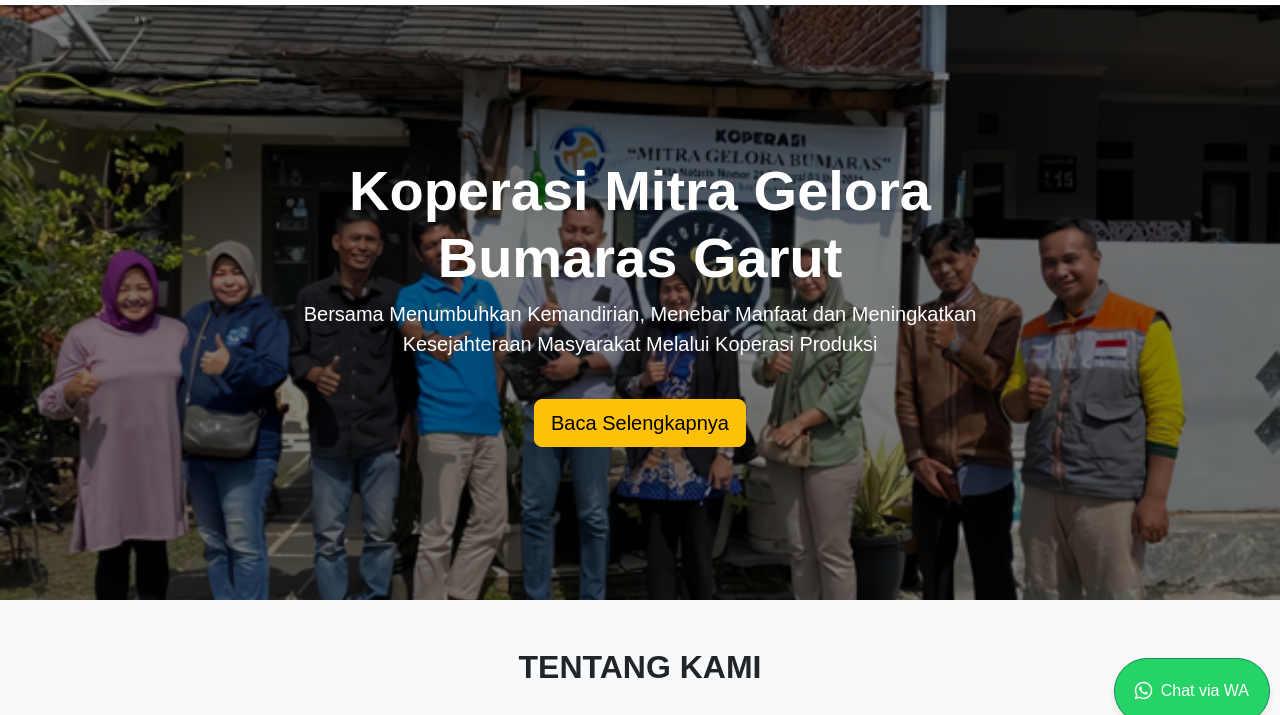
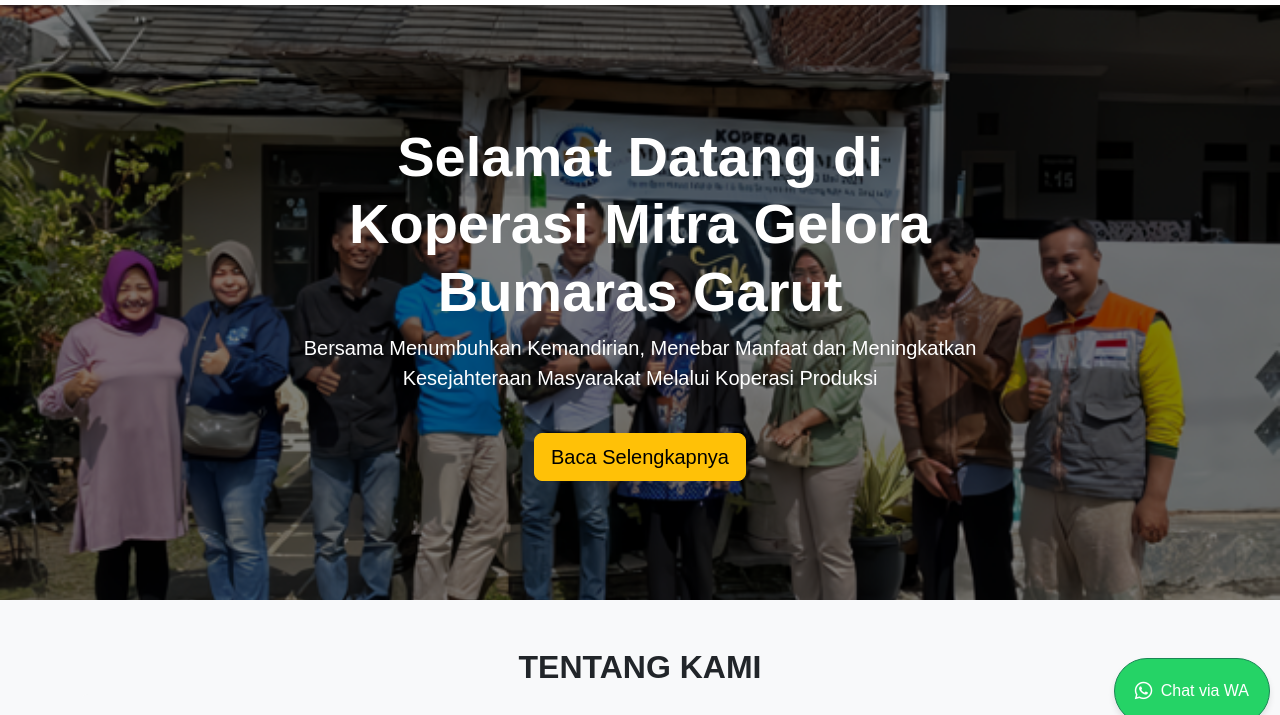
Before and after one commit to koperasibumaras/landing-k.bumaras, a plain HTML site: page index.html in a window 1280 px wide. Shown: the part 66-781 px from the top of the page. Drawn offline with nearby package versions, Linux system fonts and the light colour scheme.

Commit message:
Update index.html

```diff
--- a/index.html
+++ b/index.html
@@ -4,7 +4,7 @@
   <meta charset="UTF-8">
   <meta name="viewport" content="width=device-width, initial-scale=1">
   <!-- SEO Meta Tags -->
-  <title>Koperasi Mitra Gelora Bumaras - Garut</title>
+  <title>Koperasi Mitra Gelora Bumaras</title>
   <meta name="description" content="Koperasi Bumaras adalah koperasi yang menyediakan layanan produksi, simpan pinjam, dan layanan komunitas untuk masyarakat.">
   <meta name="keywords" content="koperasi, bumaras, simpan pinjam, koperasi Garut, layanan produksi">
   <meta name="author" content="Koperasi Bumaras">
@@ -72,7 +72,7 @@
     <div class="container position-relative" style="z-index: 2;">
       <div class="row justify-content-center align-items-center text-white" style="min-height: 500px;">
         <div class="col-lg-8 text-center">
-          <h1 class="display-4 fw-bold">Koperasi Mitra Gelora Bumaras Garut</h1>
+          <h1 class="display-4 fw-bold">Selamat Datang di Koperasi Mitra Gelora Bumaras Garut</h1>
           <p class="lead">Bersama Menumbuhkan Kemandirian, Menebar Manfaat dan Meningkatkan Kesejahteraan Masyarakat Melalui Koperasi Produksi</p>
           <!-- Tombol Baca Selengkapnya -->
           <a href="#tentang" class="btn btn-warning btn-lg mt-4">Baca Selengkapnya</a>
```
